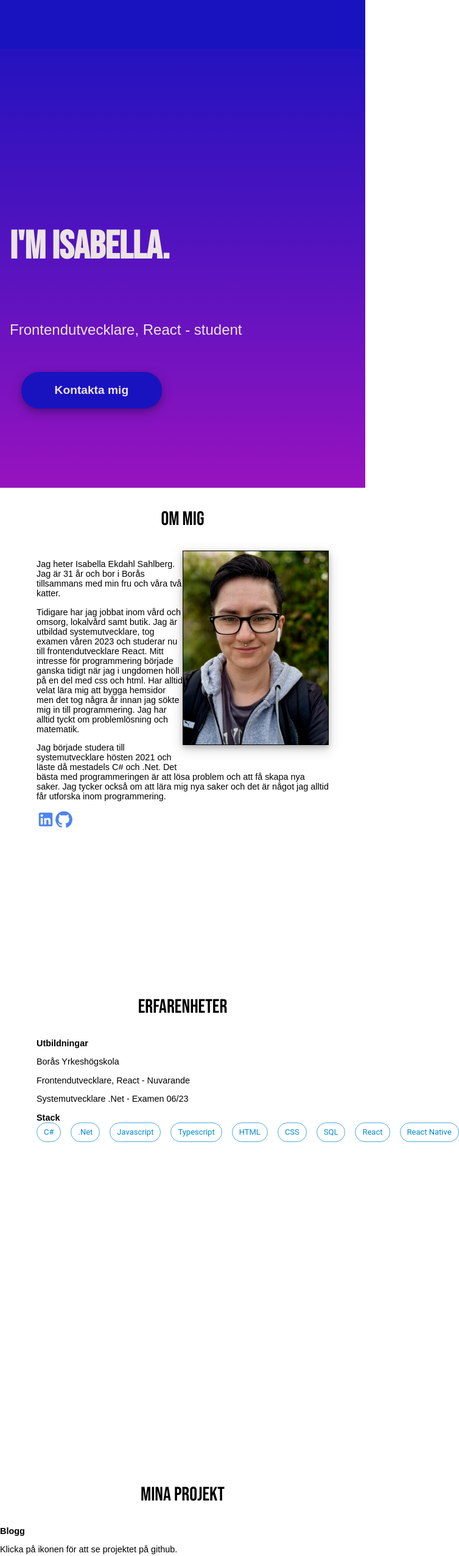
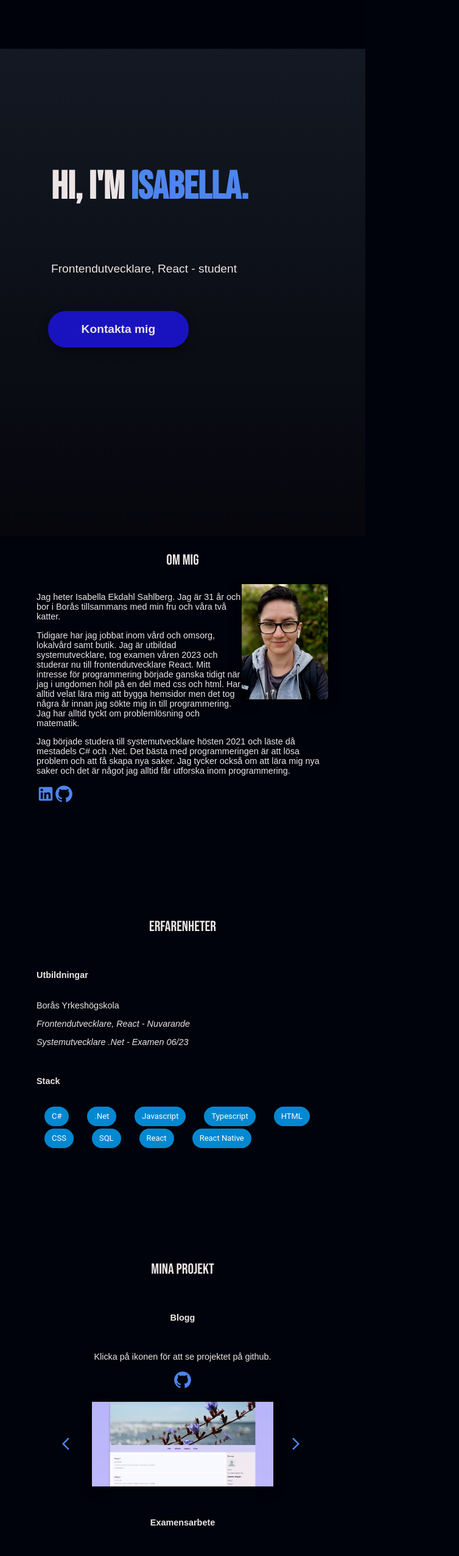
Before and after one commit to isabellaes/portfolio, a React (Create React App) app: page / in a window 600 px wide. Shown: the top 2552 px of the page at 61% size, 754 px wide, since content can reach past the window. Built offline with nearby package versions, Linux system fonts and the light colour scheme.

Commit message:
update css and removde unused code

```diff
--- a/src/components/ContactForm.tsx
+++ b/src/components/ContactForm.tsx
@@ -1,18 +1,14 @@
-import Box from "@mui/material/Box";
 import TextField from "@mui/material/TextField";
 import "../style/mobile.css";
 import "../style/style.css";
 import "../style/tablet.css";
 import emailjs from "@emailjs/browser";
 import { useState } from "react";
-import { useNavigate } from "react-router-dom";
 
 const ContactForm = () => {
   const [name, setName] = useState<string>("");
   const [email, setEmail] = useState("");
   const [message, setMessage] = useState("");
-
-  const navigate = useNavigate();
 
   const sendEmail = (e: { preventDefault: () => void }) => {
     e.preventDefault();
@@ -33,9 +29,11 @@ const ContactForm = () => {
       .then(
         (result) => {
           // show the user a success message
+          alert(result.text);
         },
         (error) => {
           // show the user an error
+          alert(error);
         }
       );
   };
--- a/src/components/NavBar.tsx
+++ b/src/components/NavBar.tsx
@@ -1,11 +1,10 @@
 import { Box, IconButton } from "@mui/material";
-import { NavLink } from "react-router-dom";
-import { Link } from "react-scroll";
 import "../style/mobile.css";
 import "../style/style.css";
 import "../style/tablet.css";
 import MenuIcon from "@mui/icons-material/Menu";
 import { useState } from "react";
+import { Link } from "react-scroll";
 
 const NavBar = () => {
   const [menu, showMenu] = useState<boolean>(false);
@@ -16,34 +15,39 @@ const NavBar = () => {
       showMenu(false);
     }
   }
+
   return (
     <Box sx={{ flexGrow: 1, position: "fixed", width: "100vw" }}>
       <div className="main-row-100-black">
+        <div className="Nav-Bar-Box-left">
+          <p className={"Link color-blue"}>Isabella</p>
+        </div>
         <div className="Nav-Bar-Box-right">
-          <p className={"Link"}>I E S</p>
-        </div>
-        <div className="Nav-Bar-Box">
-          <Link to="Home" style={{ textDecoration: "none" }}>
-            <p className={"Link"}>Hem</p>
+          <Link to="Home" className="Link" spy={true} activeClass="active">
+            Hem
           </Link>
           <p className="Link-p">|</p>
-          <Link to="About" style={{ textDecoration: "none" }}>
-            <p className={"Link"}>Om</p>
+          <Link to="About" className="Link" spy={true} activeClass="active">
+            Om
           </Link>
           <p className="Link-p">|</p>
-          <Link to="Project" style={{ textDecoration: "none" }}>
-            <p className={"Link"}>Projekt</p>
+          <Link to="Skills" className="Link" spy={true} activeClass="active">
+            Erfarenheter
           </Link>
           <p className="Link-p">|</p>
-          <Link to="Contact" style={{ textDecoration: "none" }}>
-            <p className={"Link"}>Kontakt</p>
+          <Link to="Project" className="Link" spy={true} activeClass="active">
+            Projekt
+          </Link>
+          <p className="Link-p">|</p>
+          <Link to="Contact" className="Link" spy={true} activeClass="active">
+            Kontakt
           </Link>
 
           <div className="mobile-navbar">
             <IconButton aria-label="menu" onClick={handleOnClick}>
               <MenuIcon
                 className="menu-icon"
-                sx={{ fontSize: "1.5em" }}
+                sx={{ fontSize: "1.2em" }}
               ></MenuIcon>
             </IconButton>
           </div>
@@ -51,24 +55,47 @@ const NavBar = () => {
       </div>
       {menu ? (
         <div className="drop-down-menu">
-          <Link to="/" style={{ textDecoration: "none" }}>
+          <Link
+            to="HOme"
+            style={{ textDecoration: "none" }}
+            onClick={() => showMenu(false)}
+          >
             <p className={"Link-drop-down"}>Hem</p>
           </Link>
 
-          <Link to="/about" style={{ textDecoration: "none" }}>
+          <Link
+            to="About"
+            style={{ textDecoration: "none" }}
+            onClick={() => showMenu(false)}
+          >
             <p className={"Link-drop-down"}>Om</p>
           </Link>
 
-          <Link to="/projects" style={{ textDecoration: "none" }}>
+          <Link
+            to="Skills"
+            style={{ textDecoration: "none" }}
+            onClick={() => showMenu(false)}
+          >
+            <p className={"Link-drop-down"}>Erfarenheter</p>
+          </Link>
+          <Link
+            to="Project"
+            style={{ textDecoration: "none" }}
+            onClick={() => showMenu(false)}
+          >
             <p className={"Link-drop-down"}>Projekt</p>
           </Link>
 
-          <Link to="/contact" style={{ textDecoration: "none" }}>
+          <Link
+            to="Contact"
+            style={{ textDecoration: "none" }}
+            onClick={() => showMenu(false)}
+          >
             <p className={"Link-drop-down"}>Kontakt</p>
           </Link>
         </div>
       ) : (
-        <div></div>
+        <p></p>
       )}
     </Box>
   );
--- a/src/components/Project.tsx
+++ b/src/components/Project.tsx
@@ -56,8 +56,8 @@ const Project = (props: project) => {
         >
           <ArrowBackIosIcon></ArrowBackIosIcon>
         </IconButton>
-        <img src={image} alt="project" className={"img-tabletmobile"} />
-        <img src={image} alt="project" className={"img-desktop"} />
+
+        <img src={image} alt="project" className={"img-project"} />
 
         <IconButton
           onClick={handleClickForward}
--- a/src/pages/AboutPage.tsx
+++ b/src/pages/AboutPage.tsx
@@ -7,20 +7,11 @@ import LinkedInIcon from "@mui/icons-material/LinkedIn";
 
 const AboutPage = () => {
   return (
-    <section id="About" className="main-container background-light border-blue">
+    <section id="About" className="main-container">
       <h1 className={"bold-text"}>Om mig</h1>
       <section className="box-column-50">
         <section>
-          <img
-            src={image}
-            className="img-portrait-desktop-about"
-            alt="portrait"
-          ></img>
-          <img
-            src={image}
-            className="img-portrait-tabletmobile"
-            alt="portrait"
-          ></img>
+          <img src={image} className="img-portrait" alt="portrait"></img>
 
           <p>
             Jag heter Isabella Ekdahl Sahlberg. Jag är 31 år och bor i Borås
--- a/src/pages/ContactPage.tsx
+++ b/src/pages/ContactPage.tsx
@@ -5,7 +5,7 @@ import "../style/tablet.css";
 
 const ContactPage = () => {
   return (
-    <section id="Contact" className="main-container background-light">
+    <section id="Contact" className="main-container">
       <p className={"bold-text"}>Kontakta mig</p>
       <ContactForm></ContactForm>
     </section>
--- a/src/pages/HomePage.tsx
+++ b/src/pages/HomePage.tsx
@@ -1,7 +1,6 @@
 import "../style/style.css";
 import "../style/mobile.css";
 import "../style/tablet.css";
-
 import { Link } from "react-scroll";
 import AboutPage from "./AboutPage";
 import ProjectsPage from "./ProjectsPage";
@@ -11,12 +10,13 @@ import SkillsPage from "./SkillsPage";
 const HomePage = () => {
   return (
     <section>
-      <section id="Home" className={"container-home background-gradient"}>
+      <section id="Home" className={"container-home"}>
         <section className="content-home">
           <h1>
-            I'm <span className="color-blue"> Isabella.</span>
+            Hi, I'm
+            <span className="color-blue"> Isabella.</span>
           </h1>
-          <p className="home">Frontendutvecklare, React - student</p>
+          <p>Frontendutvecklare, React - student</p>
 
           <Link to="Contact" className="contact-button">
             Kontakta mig
--- a/src/pages/NotFoundPage.tsx
+++ b/src/pages/NotFoundPage.tsx
@@ -3,10 +3,8 @@ import "../style/style.css";
 const PageNotFound = () => {
   return (
     <div className="main-container">
-      <div className="main-column-80">
-        <div className="main-row">
-          <h1>PAGE NOT FOUND 404</h1>
-        </div>
+      <div className="box-column-50">
+        <h1>PAGE NOT FOUND 404</h1>
       </div>
     </div>
   );
--- a/src/pages/ProjectsPage.tsx
+++ b/src/pages/ProjectsPage.tsx
@@ -5,7 +5,7 @@ import { projects } from "../utils/data";
 import Project from "../components/Project";
 const ProjectsPage = () => {
   return (
-    <div id="Project" className="main-container background-light border-blue">
+    <div id="Project" className="main-container">
       <p className={"bold-text"}>Mina projekt</p>
       {projects.flatMap((project) => (
         <Project
--- a/src/pages/SkillsPage.tsx
+++ b/src/pages/SkillsPage.tsx
@@ -7,10 +7,7 @@ import { skills } from "../utils/data";
 
 const SkillsPage = () => {
   return (
-    <section
-      id="Skills"
-      className="main-container background-light border-blue"
-    >
+    <section id="Skills" className="main-container">
       <h1 className={"bold-text"}>Erfarenheter</h1>
 
       <section className="box-column-50">
@@ -23,9 +20,14 @@ const SkillsPage = () => {
         </section>
         <section>
           <h6>Stack</h6>
-          <Stack direction="row" spacing={2}>
+          <Stack spacing={0.5} direction="row" useFlexGap flexWrap="wrap">
             {skills.map((x) => (
-              <Chip label={x} variant="outlined" color="info"></Chip>
+              <Chip
+                label={x}
+                variant="filled"
+                color="info"
+                sx={{ marginInline: "1em" }}
+              ></Chip>
             ))}
           </Stack>
         </section>
--- a/src/style/mobile.css
+++ b/src/style/mobile.css
@@ -1,95 +1,63 @@
 @media only screen and (max-width: 600px) {
-  .footer {
+  .color-blue,
+  a:hover,
+  .active {
+    color: #4e85ee;
+  }
+
+  .flex-row {
     display: flex;
-    flex-direction: column;
-    height: fit-content;
-    padding: 2em;
-    margin: 0rem;
-    background-color: #9713bf;
-    box-sizing: border-box;
+    flex-direction: row;
   }
+  body {
+    background-color: #00030c;
+  }
+
   .main-container {
     display: flex;
     flex-direction: column;
     align-items: center;
-    min-height: 100vh;
+    justify-content: center;
+    min-height: fit-content;
     max-width: 100vw;
-    padding: 0;
-    margin: 0;
     box-sizing: border-box;
+    padding-bottom: 10em;
   }
 
-  .main-column-80 {
-    display: flex;
-    flex-direction: column;
-    margin: 0;
-    padding-right: 3em;
-    padding-left: 3em;
-    width: 100%;
-    box-sizing: border-box;
-  }
   .box-column-50 {
     display: flex;
     flex-direction: column;
-    padding: 0;
-    margin: 0;
+    padding: 2em;
     width: 100%;
     box-sizing: border-box;
   }
 
-  .button {
-    border: none;
-    color: black;
-    padding: 0.8em;
-    text-align: left;
-    text-decoration: none;
-    display: inline-block;
-    transition-duration: 0.4s;
-    font-size: 1.2em;
-    cursor: pointer;
-    width: 12em;
+  p {
     font-family: "Montserrat", sans-serif;
-    font-weight: 600;
-    background-color: inherit;
+    color: rgb(236, 228, 228);
+    font-size: 0.9em;
   }
 
-  .box-column-30 {
-    display: flex;
-    flex-direction: column;
-
-    margin: 0;
-    width: 100%;
-  }
-  .box-column-70 {
-    display: flex;
-    flex-direction: column;
-
-    margin: 0;
-    width: 100%;
-  }
-
-  p {
-    font-family: "Montserrat", sans-serif;
-    color: black;
-    font-size: 1em;
+  .italic {
+    font-style: italic;
   }
 
   h6 {
     font-family: "Montserrat", sans-serif;
-    font-size: 1em;
-    padding: 0;
-    margin: 0;
+    font-size: 0.9em;
+    color: rgb(236, 228, 228);
   }
   .bold-text {
-    font-size: 2em;
+    font-size: 1.5em;
     font-family: "Bebas Neue", sans-serif;
     font-weight: 400;
+    color: rgb(236, 228, 228);
   }
 
   /* AboutPage */
 
-  .img-portrait-tabletmobile {
-    width: 80%;
+  .img-portrait {
+    width: 50%;
     border: 1px solid black;
     box-sizing: border-box;
     align-items: center;
@@ -102,30 +70,24 @@
   .container-projects-row {
     display: flex;
     flex-direction: row;
-    height: max-content 100vh;
-    padding: 20px;
     align-items: center;
     justify-content: center;
   }
 
-  .container-projects-column {
+  .container-project-column {
     display: flex;
     flex-direction: column;
-    height: max-content 100vh;
-    padding: 10px;
+    align-items: center;
+    justify-content: center;
   }
 
-  .img-tabletmobile {
-    width: 80%;
+  .img-project {
+    width: 50%;
     border: 1px solid black;
-    margin-bottom: 5px;
+    margin-top: 2em;
+    margin-bottom: 2em;
     box-sizing: border-box;
-    align-items: center;
     box-shadow: 0 4px 8px 0 rgba(0, 0, 0, 0.2), 0 6px 20px 0 rgba(0, 0, 0, 0.19);
-  }
-
-  .img-desktop {
-    display: none;
   }
 
   /* Styling for navbar component */
@@ -138,13 +100,12 @@
     display: none;
   }
 
-  .Nav-Bar-Box {
+  .Nav-Bar-Box-rigth {
     height: 4em;
     display: flex;
     flex-direction: row;
     padding: 0.5em;
     margin: 0;
-    background-color: #1913bf;
     align-self: center;
     justify-content: left;
     box-sizing: border-box;
@@ -167,7 +128,7 @@
     width: fit-content;
     padding: 1em;
     justify-content: left;
-    background-color: #1913bf;
+    background-color: #00030ccf;
   }
   .Link-drop-down {
     font-family: "Montserrat", sans-serif;
@@ -186,7 +147,8 @@
     display: flex;
     flex-direction: column;
     min-width: 100vw;
-    min-height: 100vh;
+    min-height: fit-content;
+    padding-bottom: 20em;
     box-sizing: border-box;
   }
   .content-home {
@@ -196,11 +158,12 @@
     padding: 1em;
     height: 100%;
     box-sizing: border-box;
+    background: linear-gradient(#131923, #06060c);
     flex-grow: 1;
   }
   .content-home h1 {
     font-size: 3em;
-    margin-top: 30%;
+    margin-top: 40%;
     font-family: "Bebas Neue", sans-serif;
     font-weight: 800;
     color: rgb(236, 228, 228);
@@ -234,9 +197,6 @@
     box-shadow: 0 4px 8px 0 rgba(0, 0, 0, 0.2), 0 6px 20px 0 rgba(0, 0, 0, 0.19);
   }
 
-  .img-portrait-desktop {
-    display: none;
-  }
   /* style for contactcomponent */
   .form-container {
     width: 70%;
@@ -246,6 +206,7 @@
     align-items: center;
     padding: 1em;
     margin-bottom: 2em;
+    background-color: aliceblue;
     box-shadow: 0 4px 8px 0 rgba(0, 0, 0, 0.2), 0 6px 20px 0 rgba(0, 0, 0, 0.19);
     border-radius: 1em;
   }
@@ -270,7 +231,7 @@
     cursor: pointer;
     width: 6em;
     font-family: "Montserrat", sans-serif;
-    background-color: rgb(13, 14, 14);
+    background-color: #4e85ee;
     box-shadow: 0 4px 8px 0 rgba(1, 1, 1, 0.2), 0 6px 20px 0 rgba(9, 9, 9, 0.19);
     margin-top: 1em;
     margin-bottom: 1em;
@@ -282,18 +243,21 @@
   .main-row-100-black {
     display: flex;
     flex-direction: row;
-    box-sizing: border-box;
-    margin: 0;
-    padding: 0;
+    background-color: #00030ccf;
   }
-  .Nav-Bar-Box-right {
+  .Nav-Bar-Box-left {
     display: none;
   }
-  .background-gradient {
-    background: linear-gradient(#1913bf, #5213bf, #9713bf);
-  }
-  .img-portrait-desktop-about {
-    display: none;
+
+  /* Footer */
+  .footer {
+    display: flex;
+    flex-direction: column;
+    height: fit-content;
+    padding: 2em;
+    margin: 0rem;
+    background-color: #00030c;
+    box-sizing: border-box;
   }
 }
 
@@ -327,3 +291,7 @@
     margin: 0;
     z-index: 1;
   }*/
+
+/*
+
+  */
--- a/src/style/tablet.css
+++ b/src/style/tablet.css
@@ -1,42 +1,35 @@
 @media only screen and (min-width: 600px) and (max-width: 992px) {
+  /* Styling */
+  .color-blue,
+  a:hover,
+  .active {
+    color: #4e85ee;
+  }
+
+  .flex-row {
+    display: flex;
+    flex-direction: row;
+  }
+  body {
+    background-color: #00030c;
+  }
+
   .main-container {
     display: flex;
     align-items: center;
+    justify-content: center;
     flex-direction: column;
-    min-height: 100vh;
+    height: fit-content;
     width: max-content 100vw;
-    padding: 0;
-    margin: 0;
+    padding-top: 0;
+    padding-bottom: 10em;
     box-sizing: border-box;
   }
 
-  .main-column-80 {
-    display: flex;
-    flex-direction: column;
-    padding: 1em;
-    margin: 0;
-    width: 80%;
-    box-sizing: border-box;
-  }
   .box-column-50 {
     display: flex;
     flex-direction: column;
-
     padding: 0;
-    margin: 0;
-    width: 80%;
-  }
-  .box-column-30 {
-    display: flex;
-    flex-direction: column;
-    padding-left: 2em;
-    margin: 0;
-    width: 80%;
-  }
-  .box-column-70 {
-    display: flex;
-    flex-direction: column;
-    padding-left: 2em;
     margin: 0;
     width: 80%;
   }
@@ -47,42 +40,30 @@
     height: fit-content;
     padding: 2em;
     margin: 0rem;
-    background-color: #9713bf;
+    background-color: #00030c;
     box-sizing: border-box;
-  }
-  .button {
-    border: none;
-    color: black;
-    padding: 0.8em;
-    text-align: left;
-    text-decoration: none;
-    display: inline-block;
-    transition-duration: 0.4s;
-    font-size: 1em;
-    cursor: pointer;
-    width: 12em;
-    font-family: "Montserrat", sans-serif;
-    font-weight: 600;
-    background-color: inherit;
   }
 
   p {
     font-family: "Montserrat", sans-serif;
-    color: black;
+    color: rgb(236, 228, 228);
     font-size: 0.9em;
+  }
+
+  .italic {
+    font-style: italic;
   }
 
   h6 {
     font-family: "Montserrat", sans-serif;
     font-size: 0.9em;
-    padding: 0;
-    margin: 0;
+    color: rgb(236, 228, 228);
   }
   .bold-text {
-    font-size: 2em;
+    font-size: 1.5em;
     font-family: "Bebas Neue", sans-serif;
     font-weight: 400;
-    color: black;
+    color: rgb(236, 228, 228);
   }
 
   .link-tabletmobile {
@@ -92,26 +73,14 @@
 
   /* AboutPage */
 
-  .img-tabletmobile {
-    width: 80%;
-    border: 1px solid black;
-    margin-bottom: 5px;
-    float: right;
-    margin: 1em;
-    box-sizing: border-box;
-    box-shadow: 0 4px 8px 0 rgba(0, 0, 0, 0.2), 0 6px 20px 0 rgba(0, 0, 0, 0.19);
-  }
-  .img-portrait-tabletmobile {
-    width: 50%;
+  .img-portrait {
+    width: 30%;
     float: right;
     border: 1px solid black;
     margin-bottom: 2em;
     box-sizing: border-box;
     align-items: center;
     box-shadow: 0 4px 8px 0 rgba(0, 0, 0, 0.2), 0 6px 20px 0 rgba(0, 0, 0, 0.19);
-  }
-  .img-portrait-desktop-about {
-    display: none;
   }
 
   /* Styling for contactform component */
@@ -155,19 +124,28 @@
     font-weight: 600;
   }
   /* styling for project component */
+  .img-project {
+    width: 50%;
+    border: 1px solid black;
+    margin-bottom: 5px;
+    float: right;
+    margin: 1em;
+    box-sizing: border-box;
+    box-shadow: 0 4px 8px 0 rgba(0, 0, 0, 0.2), 0 6px 20px 0 rgba(0, 0, 0, 0.19);
+  }
 
   .container-projects-row {
     display: flex;
     flex-direction: row;
-    height: max-content 100vh;
-    padding: 20px;
+    align-items: center;
+    justify-content: center;
   }
 
-  .container-projects-column {
+  .container-project-column {
     display: flex;
     flex-direction: column;
-    height: max-content 100vh;
-    padding: 10px;
+    align-items: center;
+    justify-content: center;
   }
 
   /* Styling for navbar component */
@@ -189,10 +167,9 @@
     padding: 10px;
   }
 
-  .Nav-Bar-Box {
+  .Nav-Bar-Box-right {
     height: 5em;
     display: flex;
-    background-color: #1913bf;
     flex-direction: row;
     padding-right: 2em;
     align-items: center;
@@ -200,10 +177,9 @@
     box-sizing: border-box;
     width: 50%;
   }
-  .Nav-Bar-Box-right {
+  .Nav-Bar-Box-left {
     height: 5em;
     display: flex;
-    background-color: #1913bf;
     flex-direction: row;
     padding-left: 2em;
     align-items: center;
@@ -215,53 +191,52 @@
   .mobile-navbar {
     display: none;
   }
-  .Nav-Bar-Box-right img {
-    width: 40px;
-    display: flex;
-    justify-content: left;
-  }
+
   .main-row-100-black {
     display: flex;
     flex-direction: row;
-    background-color: rgb(13, 14, 14);
+    background-color: #00030ccf;
   }
   /* HomePage */
 
   .container-home {
     display: flex;
-    flex-direction: row;
+    flex-direction: column;
     width: 100%;
-    min-height: 100vh;
+    height: 100vh;
     box-sizing: border-box;
+    justify-content: center;
+    padding: 0;
+    margin: 0;
+    align-items: center;
   }
   .content-home {
     display: flex;
     flex-direction: column;
-    width: 80%;
-    padding: 1em;
-    height: 100%;
+    margin-top: 5em;
+    padding: 10%;
+    width: 100%;
+    background: linear-gradient(#131923, #06060c);
     box-sizing: border-box;
     flex-grow: 1;
-    margin-top: 30%;
   }
 
   .content-home h1 {
     font-size: 4em;
+    margin-top: 2em;
     font-family: "Bebas Neue", sans-serif;
     color: rgb(236, 228, 228);
     font-weight: 800;
+    padding-left: 5%;
   }
-  .home {
-    font-size: 1.5em;
+  .content-home p {
+    font-size: 1.2em;
     font-family: "Montserrat", sans-serif;
     color: rgb(236, 228, 228);
     margin: 0;
-    padding: 0;
+    padding-left: 5%;
   }
 
-  .mobile-navbar {
-    display: none;
-  }
   .contact-button {
     border: none;
     border-radius: 1.5em;
@@ -281,11 +256,4 @@
     font-weight: 600;
     box-shadow: 0 4px 8px 0 rgba(0, 0, 0, 0.2), 0 6px 20px 0 rgba(0, 0, 0, 0.19);
   }
-
-  .img-desktop {
-    display: none;
-  }
-  .background-gradient {
-    background: linear-gradient(#1913bf, #5213bf, #9713bf);
-  }
 }
```
Also changed, not shown: src/style/style.css (+42 -127 lines).
